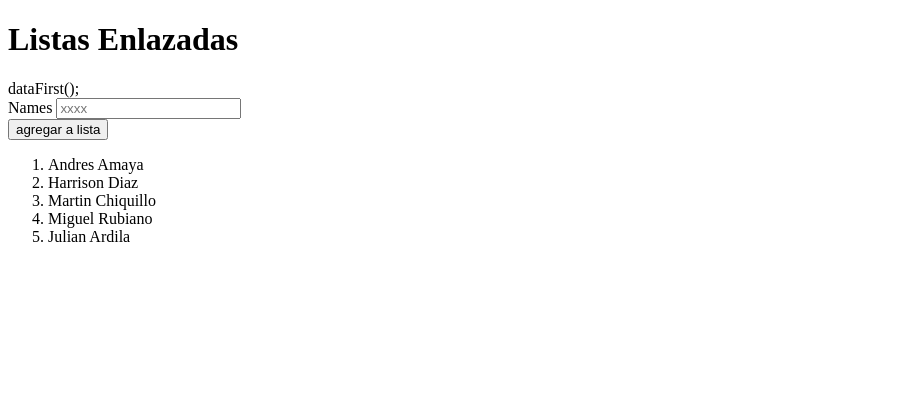
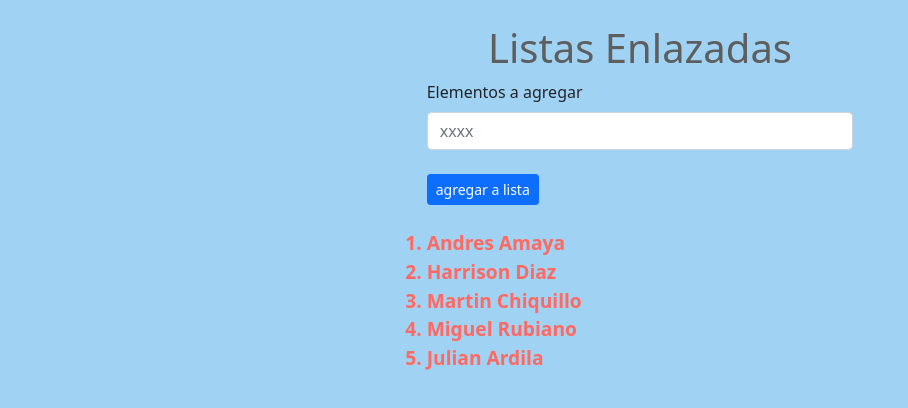
Before and after one commit to daniFlakk/Listas-enlazadas, a plain HTML site: page index.html in a window 1280 px wide. Shown: the whole page, without its empty margins (0-908 px from the left). Drawn offline with nearby package versions, Linux system fonts and the light colour scheme.

Commit message:
Se agrego CSS para mejor visualizacion

```diff
--- a/index.html
+++ b/index.html
@@ -3,29 +3,37 @@
 <head>
     <meta charset="UTF-8">
     <meta http-equiv="X-UA-Compatible" content="IE=edge">
+    <link href="https://cdn.jsdelivr.net/npm/bootstrap@5.1.3/dist/css/bootstrap.min.css" rel="stylesheet" integrity="sha384-1BmE4kWBq78iYhFldvKuhfTAU6auU8tT94WrHftjDbrCEXSU1oBoqyl2QvZ6jIW3" crossorigin="anonymous">
+    <link rel="stylesheet" href="styles/styles.css">
     <meta name="viewport" content="width=device-width, initial-scale=1.0">
     <title>Litas enlazadas</title>
 </head>
-<body>
+<body >
+    <div >
+        <br>
         <h1>Listas Enlazadas</h1>
-    <div id="areaToAdd">
-        dataFirst();
+        <div class="d-flex justify-content-center" id="areaToAdd">
             <div class="col-md-4">
-            <label for="validationCustom01" class="form-label">Names</label>
+                <label for="validationCustom01" class="form-label">Elementos a agregar</label>
+                <br>
                 <input type="text" class="form-control" id="name" placeholder="xxxx" required>
                 <div class="valid-feedback">
 
                 </div>
+                <br>
             <div >
-            <button class="btn btn-primary" onclick="addElemnt()" >agregar a lista</button>
+                <button class="btn btn-primary btn-sm" onclick="addElemnt()" >agregar a lista</button>
             </div>
+            <br>
             <div>
 
-<ol id="list">
+    <ol class="list-group" id="list">
 
     </ol>
             </div>
         </div>
+
+    </div>
 </body>
 <script type="text/javascript" src="scripts/script.js"> </script>
 </html>
--- /dev/null
+++ b/styles/styles.css
@@ -0,0 +1,18 @@
+h1 {
+    text-align: center;
+    color: #5e5e5e
+
+
+    ;
+  }
+
+li {
+    color: #ff6961;
+    font-weight: bold;
+    font-size: larger;
+
+}
+
+body {
+    background-color: #a0d2f3;
+}
```
Also changed, not shown: scripts/script.js (+1 -15 lines). Lines whose indentation alone changed are shown as unchanged.
